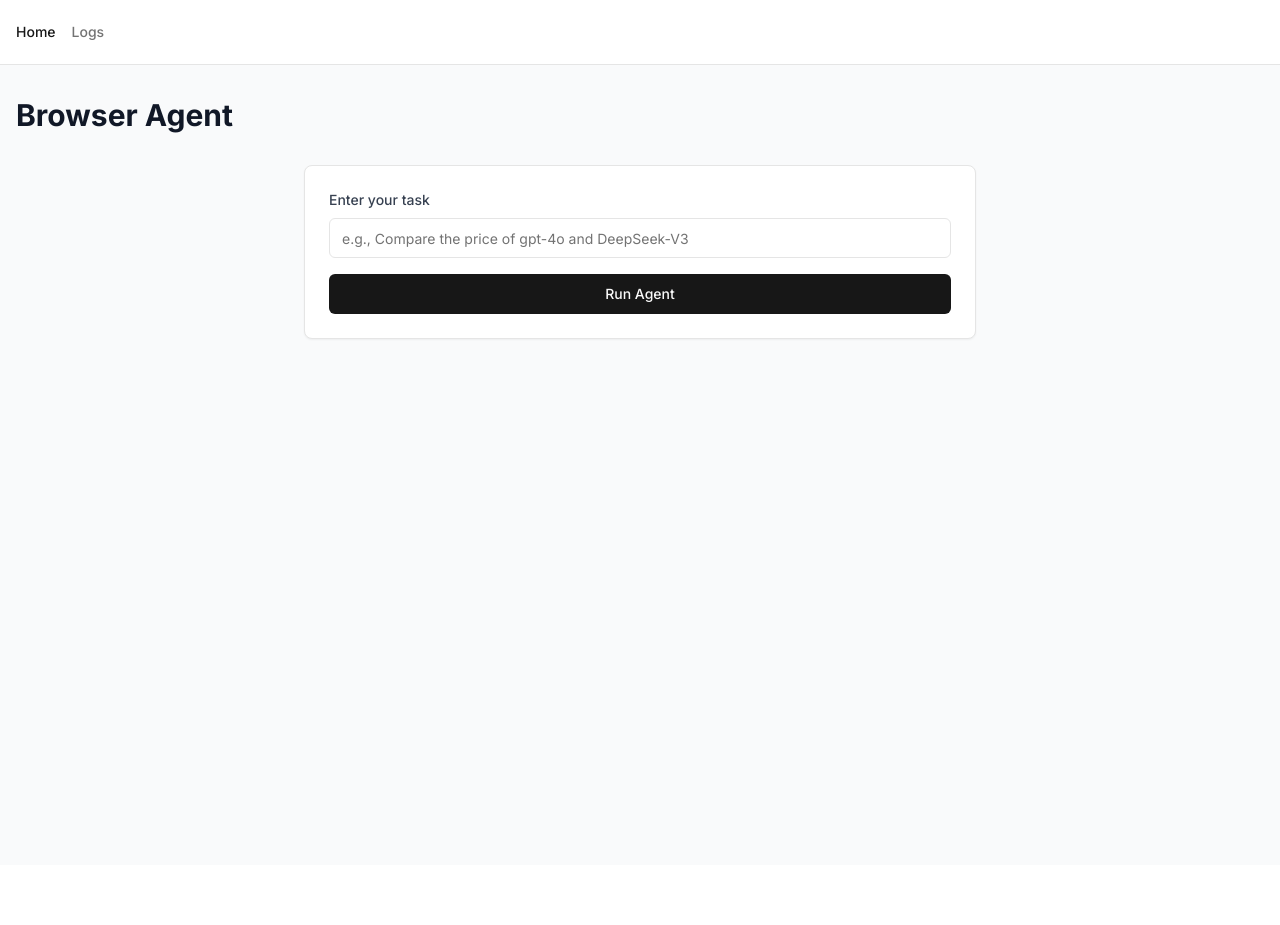
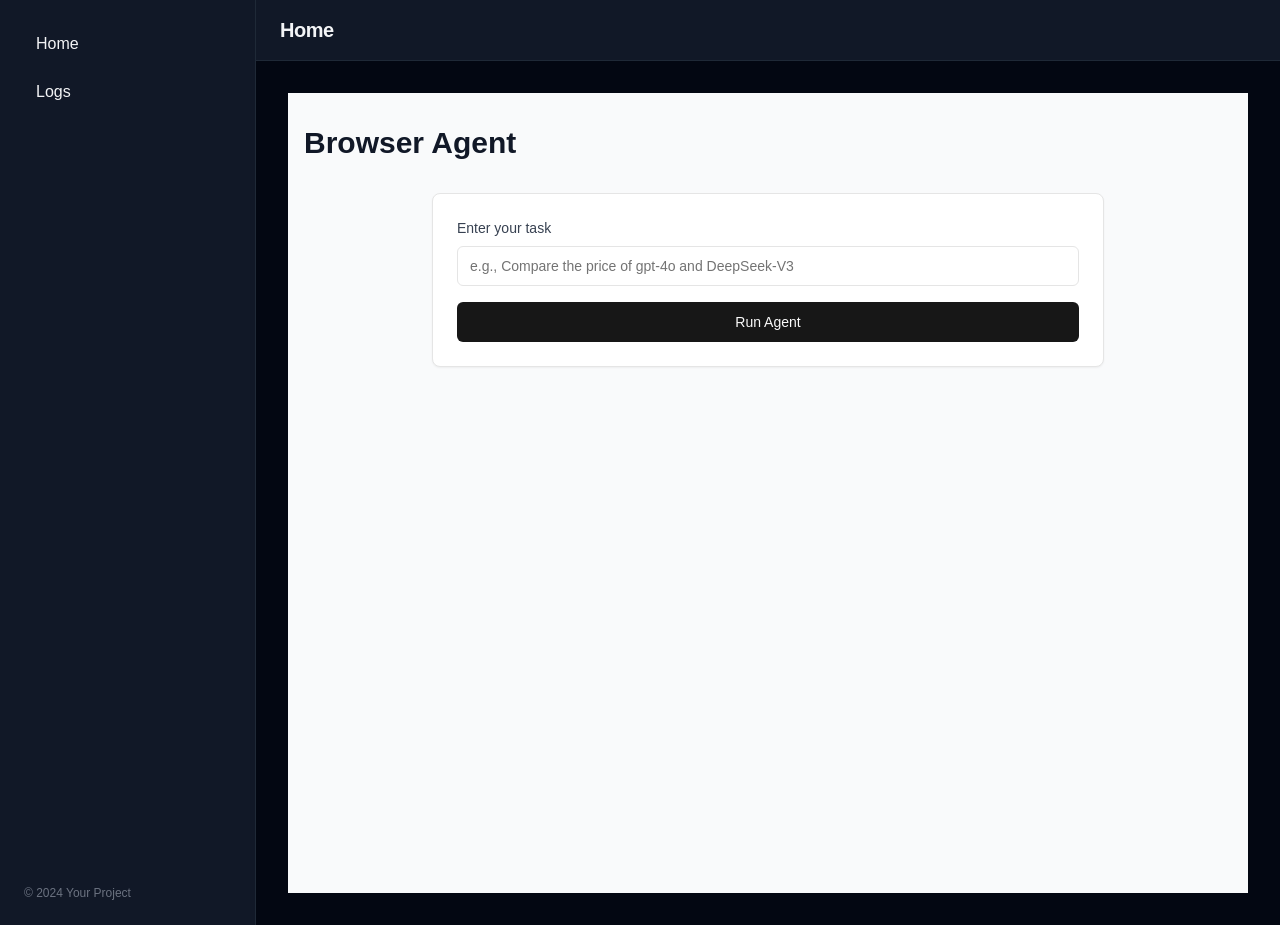
Before and after one commit to cpondoc/cs349d-project, a Next.js app in the folder frontend/: page / in a window 1280 px wide. Before the commit the page ends 865 px from the top, so only its background shows below. Built offline with nearby package versions, Linux system fonts and the light colour scheme.

Commit message:
Fix some small issues, add cooler styling

```diff
--- a/frontend/app/layout.tsx
+++ b/frontend/app/layout.tsx
@@ -1,29 +1,34 @@
-import type React from "react"
 import type { Metadata } from "next"
-import { Inter } from "next/font/google"
+import { ThemeProvider } from "@/components/theme-provider"
+import Sidebar from "@/components/sidebar"
+import { PageTitleProvider } from "@/components/page-title-context"
+import Header from "@/components/Header"
 import "./globals.css"
-import { ThemeProvider } from "@/components/theme-provider"
-import { Nav } from "@/components/nav"
-
-const inter = Inter({ subsets: ["latin"] })
 
 export const metadata: Metadata = {
   title: "Browser Agent Telemetry Dashboard",
   description: "Dashboard for analyzing browser agent telemetry data",
-    generator: 'v0.dev'
+  generator: "v0.dev"
 }
 
 export default function RootLayout({
   children,
-}: Readonly<{
+}: {
   children: React.ReactNode
-}>) {
+}) {
   return (
     <html lang="en">
-      <body className={inter.className}>
-        <ThemeProvider attribute="class" defaultTheme="system" enableSystem disableTransitionOnChange>
-          <Nav />
-          <main>{children}</main>
+      <body className="bg-gray-950 text-gray-100">
+        <ThemeProvider attribute="class" defaultTheme="dark" enableSystem>
+          <PageTitleProvider>
+            <div className="flex min-h-screen">
+              <Sidebar />
+              <div className="flex-1 flex flex-col">
+                <Header />
+                <main className="flex-1 p-8 bg-gray-950">{children}</main>
+              </div>
+            </div>
+          </PageTitleProvider>
         </ThemeProvider>
       </body>
     </html>
--- a/frontend/app/logs/[id]/page.tsx
+++ b/frontend/app/logs/[id]/page.tsx
@@ -1,12 +1,13 @@
 "use client"
 
-import { useEffect, useState } from "react"
+import { useEffect, useState, useContext } from "react"
 import { useParams } from "next/navigation"
 import { Card } from "@/components/ui/card"
 import { Button } from "@/components/ui/button"
 import { fetchLogById, type LogEntry } from "@/lib/api"
 import { EventsList } from "@/components/events-list"
 import Link from "next/link"
+import { usePageTitle } from "@/components/page-title-context"
 
 interface ReportData {
   name: string
@@ -16,12 +17,14 @@ interface ReportData {
 
 export default function LogDetailPage() {
   const params = useParams()
+  const { setTitle } = usePageTitle()
   const [log, setLog] = useState<LogEntry | null>(null)
   const [reportData, setReportData] = useState<ReportData[]>([])
   const [isLoading, setIsLoading] = useState(true)
   const [error, setError] = useState<string | null>(null)
 
   useEffect(() => {
+    setTitle("Log Details")
     const loadLogAndReport = async () => {
       try {
         // Load log details
@@ -56,44 +59,41 @@ export default function LogDetailPage() {
     }
 
     loadLogAndReport()
-  }, [params.id])
+  }, [params.id, setTitle])
 
   return (
-    <div className="min-h-screen bg-gray-50 dark:bg-gray-900">
-      <div className="container mx-auto px-4 py-8">
+    <div className="">
       <div className="flex items-center justify-between mb-8">
-          <h1 className="text-3xl font-bold text-gray-900 dark:text-white">Log Details</h1>
         <Link href="/logs">
           <Button variant="outline">Back to Logs</Button>
         </Link>
       </div>
-
-        <Card className="p-6">
+      <div className="rounded-xl shadow-lg p-0 overflow-hidden">
         {isLoading ? (
           <div className="text-center py-4">Loading log details and report...</div>
         ) : error ? (
           <div className="text-red-500 py-4">{error}</div>
         ) : log ? (
-            <div className="space-y-6">
+          <div className="space-y-6 p-8">
             <div>
-                <h2 className="text-sm font-medium text-gray-500 dark:text-gray-400">Timestamp</h2>
-                <p className="mt-1 text-lg text-gray-900 dark:text-white">
+              <h2 className="text-sm font-medium text-gray-400">Timestamp</h2>
+              <p className="mt-1 text-lg text-gray-100 font-mono">
                 {new Date(log.created_at).toLocaleString()}
               </p>
             </div>
             <div>
-                <h2 className="text-sm font-medium text-gray-500 dark:text-gray-400">Query</h2>
-                <p className="mt-1 text-lg text-gray-900 dark:text-white whitespace-pre-wrap">
+              <h2 className="text-sm font-medium text-gray-400">Query</h2>
+              <p className="mt-1 text-lg text-gray-100 whitespace-pre-wrap font-mono">
                 {log.query}
               </p>
             </div>
             {log.file && (
               <div>
-                  <h2 className="text-sm font-medium text-gray-500 dark:text-gray-400 mb-4">Report</h2>
+                <h2 className="text-sm font-medium text-gray-400 mb-4">Report</h2>
                 <div className="space-y-4">
                   {reportData.length > 0 ? (
                     <div className="space-y-4">
-                        <div className="text-sm text-gray-500 dark:text-gray-400">
+                      <div className="text-sm text-gray-400">
                         Found {reportData.length} events
                       </div>
                       <EventsList events={reportData} />
@@ -112,7 +112,6 @@ export default function LogDetailPage() {
             Log not found
           </div>
         )}
-        </Card>
       </div>
     </div>
   )
--- a/frontend/app/logs/page.tsx
+++ b/frontend/app/logs/page.tsx
@@ -12,14 +12,17 @@ import {
 } from "@/components/ui/table"
 import { fetchLogs, type LogEntry } from "@/lib/api"
 import { useRouter } from "next/navigation"
+import { usePageTitle } from "@/components/page-title-context"
 
 export default function LogsPage() {
   const router = useRouter()
+  const { setTitle } = usePageTitle()
   const [logs, setLogs] = useState<LogEntry[]>([])
   const [isLoading, setIsLoading] = useState(true)
   const [error, setError] = useState<string | null>(null)
 
   useEffect(() => {
+    setTitle("Query Logs")
     const loadLogs = async () => {
       try {
         const data = await fetchLogs()
@@ -30,16 +33,11 @@ export default function LogsPage() {
         setIsLoading(false)
       }
     }
-
     loadLogs()
-  }, [])
+  }, [setTitle])
 
   return (
-    <div className="min-h-screen bg-gray-50 dark:bg-gray-900">
-      <div className="container mx-auto px-4 py-8">
-        <h1 className="text-3xl font-bold mb-8 text-gray-900 dark:text-white">Query Logs</h1>
-
-        <Card className="p-6">
+    <div className="">
       {isLoading ? (
         <div className="text-center py-4">Loading logs...</div>
       ) : error ? (
@@ -49,33 +47,33 @@ export default function LogsPage() {
           No logs found. Try running some queries first.
         </div>
       ) : (
+        <div className="rounded-xl shadow-lg p-0 overflow-hidden">
           <Table>
             <TableHeader>
               <TableRow>
-                  <TableHead>Timestamp</TableHead>
-                  <TableHead>Query</TableHead>
+                <TableHead className="text-gray-400">Timestamp</TableHead>
+                <TableHead className="text-gray-400">Query</TableHead>
               </TableRow>
             </TableHeader>
             <TableBody>
               {logs.map((log) => (
                 <TableRow
                   key={log.id}
-                    className="cursor-pointer hover:bg-gray-100 dark:hover:bg-gray-800 transition-colors"
+                  className="cursor-pointer hover:bg-gray-800 transition-colors"
                   onClick={() => router.push(`/logs/${log.id}`)}
                 >
-                    <TableCell>
+                  <TableCell className="font-mono text-gray-100">
                     {new Date(log.created_at).toLocaleString()}
                   </TableCell>
-                    <TableCell className="max-w-md truncate">
+                  <TableCell className="max-w-md truncate font-mono text-gray-100">
                     {log.query}
                   </TableCell>
                 </TableRow>
               ))}
             </TableBody>
           </Table>
+        </div>
       )}
-        </Card>
-      </div>
     </div>
   )
 }
--- a/frontend/app/page.tsx
+++ b/frontend/app/page.tsx
@@ -1,11 +1,18 @@
 "use client"
 
-import { useState } from "react"
+import { useEffect, useState } from "react"
 import { Button } from "@/components/ui/button"
 import { Input } from "@/components/ui/input"
 import { Card } from "@/components/ui/card"
+import { usePageTitle } from "@/components/page-title-context"
 
 export default function AgentPage() {
+  const { setTitle } = usePageTitle();
+
+  useEffect(() => {
+    setTitle("Home");
+  }, [setTitle]);
+
   const [task, setTask] = useState<string>("")
   const [isLoading, setIsLoading] = useState<boolean>(false)
   const [result, setResult] = useState<string | null>(null)
--- /dev/null
+++ b/frontend/components/Header.tsx
@@ -0,0 +1,12 @@
+"use client";
+import { usePageTitle } from "./page-title-context";
+
+export default function Header() {
+  const { title } = usePageTitle();
+  return (
+    <header className="border-b border-gray-800 px-6 py-4 flex items-center justify-between bg-gray-900">
+      <span className="text-xl font-bold tracking-tight">{title}</span>
+      <div className="flex items-center gap-4">{/* User info, settings, etc. */}</div>
+    </header>
+  );
+}
--- /dev/null
+++ b/frontend/components/page-title-context.tsx
@@ -0,0 +1,17 @@
+"use client";
+import { createContext, useContext, useState } from "react";
+
+export const PageTitleContext = createContext({ title: "", setTitle: (t: string) => {} });
+
+export function PageTitleProvider({ children }: { children: React.ReactNode }) {
+  const [title, setTitle] = useState("");
+  return (
+    <PageTitleContext.Provider value={{ title, setTitle }}>
+      {children}
+    </PageTitleContext.Provider>
+  );
+}
+
+export function usePageTitle() {
+  return useContext(PageTitleContext);
+}
--- /dev/null
+++ b/frontend/components/sidebar.tsx
@@ -0,0 +1,18 @@
+import Link from "next/link";
+
+export default function Sidebar() {
+  return (
+    <aside className="w-64 bg-gray-900 border-r border-gray-800 flex flex-col p-6 min-h-screen">
+      <nav className="flex-1 space-y-2">
+        <Link href="/" className="block py-2 px-3 rounded hover:bg-gray-800 font-medium">
+          Home
+        </Link>
+        <Link href="/logs" className="block py-2 px-3 rounded hover:bg-gray-800 font-medium">
+          Logs
+        </Link>
+        {/* Add more links/tools here */}
+      </nav>
+      <div className="mt-auto text-xs text-gray-500">© 2024 Your Project</div>
+    </aside>
+  );
+}
```
Lines whose indentation alone changed are shown as unchanged.
